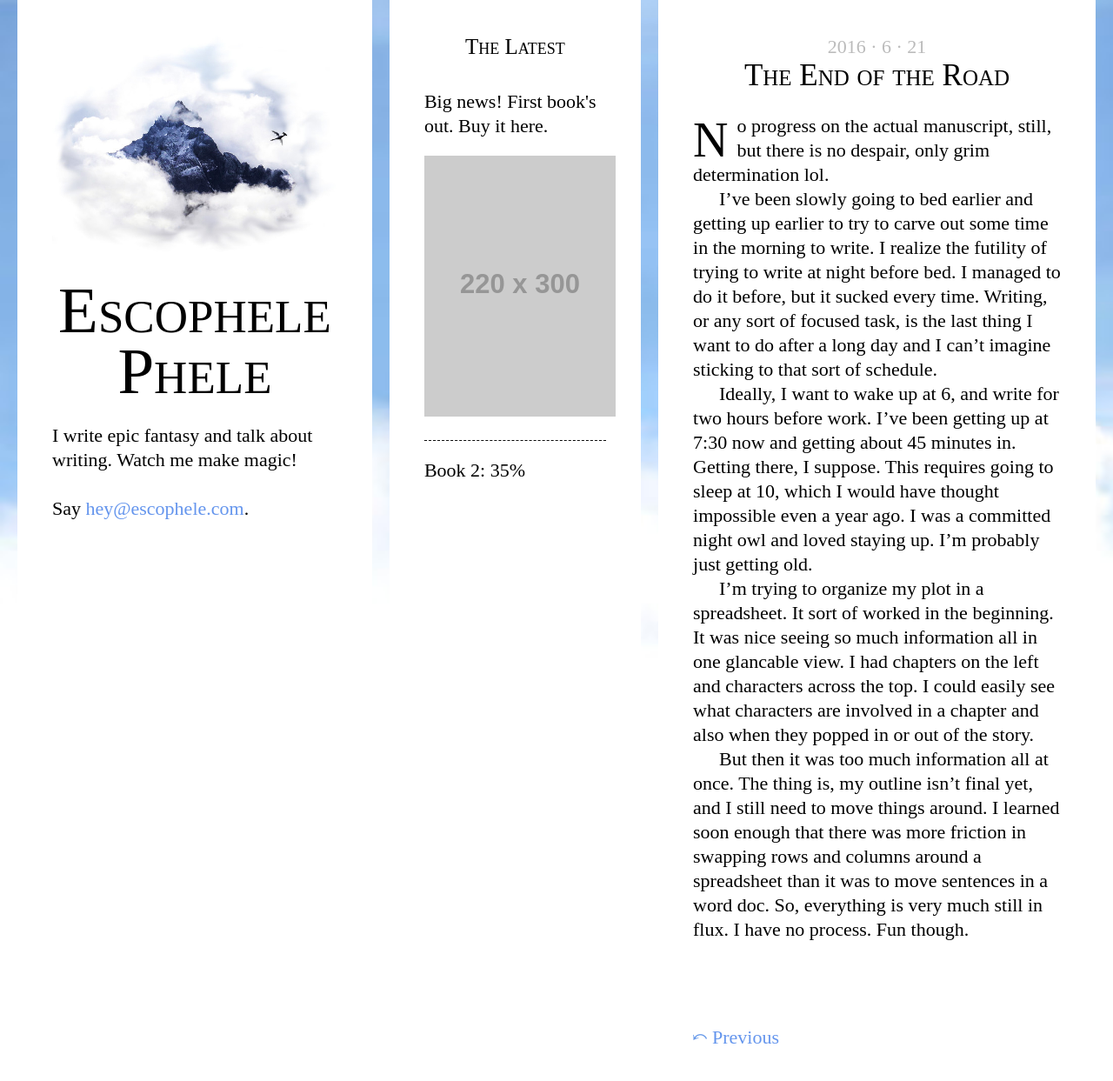
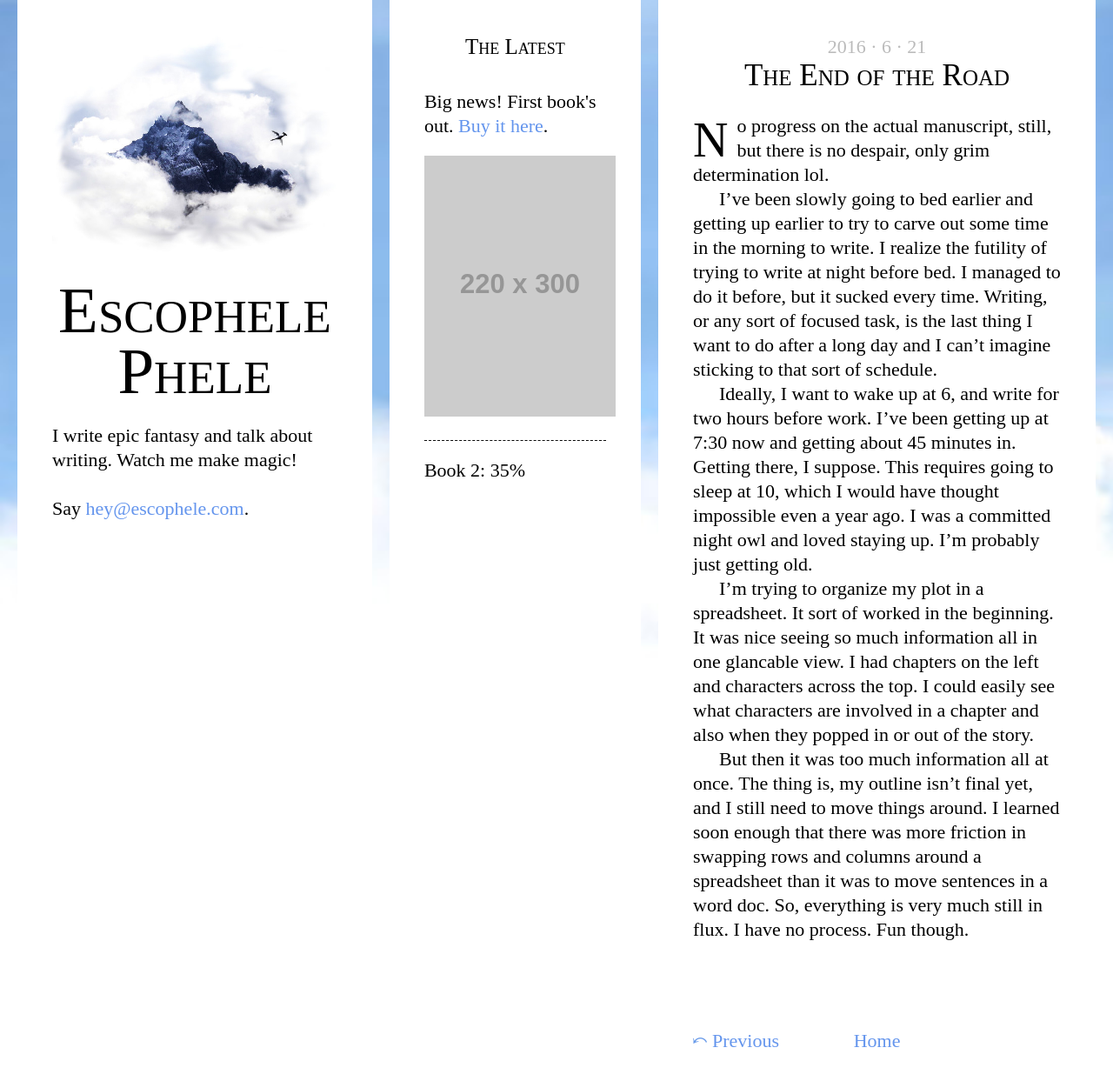
Before and after one commit to escophele/escophele, a Jekyll site: the page built from _posts/2016-06-21-the-end-of-the-road.md, in a window 1280 px wide. Shown: the top 1243 px of the page at 87% size. Built offline with Jekyll 4.4.1, drawn with Linux system fonts in a browser that asks for light colours; some web fonts are replaced.

Commit message:
center home link

```diff
--- a/_config.yml
+++ b/_config.yml
@@ -5,7 +5,7 @@ baseurl: ""
 url: ""
 permalink: /:title
 paginate: 7
-paginate_path: "/:num"
+paginate_path: "/page/:num"
 
 defaults:
   -
--- a/_layouts/default.html
+++ b/_layouts/default.html
@@ -27,7 +27,7 @@
 
     <div class="column aside">
       <h2>The Latest</h2>
-      <p>Big news! First book's out. Buy it here.<br>
+      <p>Big news! First book's out. <a href="">Buy it here</a>.<br>
       <img src="http://placehold.it/220x300"></p>
       <p>Book 2: 35%</p>
     </div>
--- a/_layouts/post.html
+++ b/_layouts/post.html
@@ -11,10 +11,13 @@ layout: default
 <div class="nav">
 
    {% if page.previous.url %}
-      <a class="prev" href="{{page.previous.url}}">Previous</a>
+      <p class="prev"><a href="{{page.previous.url}}">Previous</a></p>
    {% endif %}
+
+   <p class="home"><a href="/">Home</a></p>
+
    {% if page.next.url %}
-      <a class="next" href="{{page.next.url}}">Next</a>
+      <p class="next"><a href="{{page.next.url}}">Next</a></p>
    {% endif %}
 
 </div>
--- a/style.css
+++ b/style.css
@@ -75,16 +75,19 @@ h3
   { text-indent:0; }
 
   .nav
-  { margin-bottom:25px; }
+  { margin-bottom:25px; position:relative; }
 
   .nav a
-  { line-height:20px; }
+  { line-height:20px; position:relative; z-index:2; }
 
   .nav:after
   { content:""; display:table; clear:both; }
 
   .nav .prev
   { float:left; }
+
+  .nav .home
+  { position:absolute; text-align:center; width:100%; z-index:1; }
 
   .nav .next
   { float:right; }
```
Also changed, not shown: _posts/2016-06-21-the-end-of-the-road.md (renamed from _posts/2016-06-21-8.md), 3 other files.
